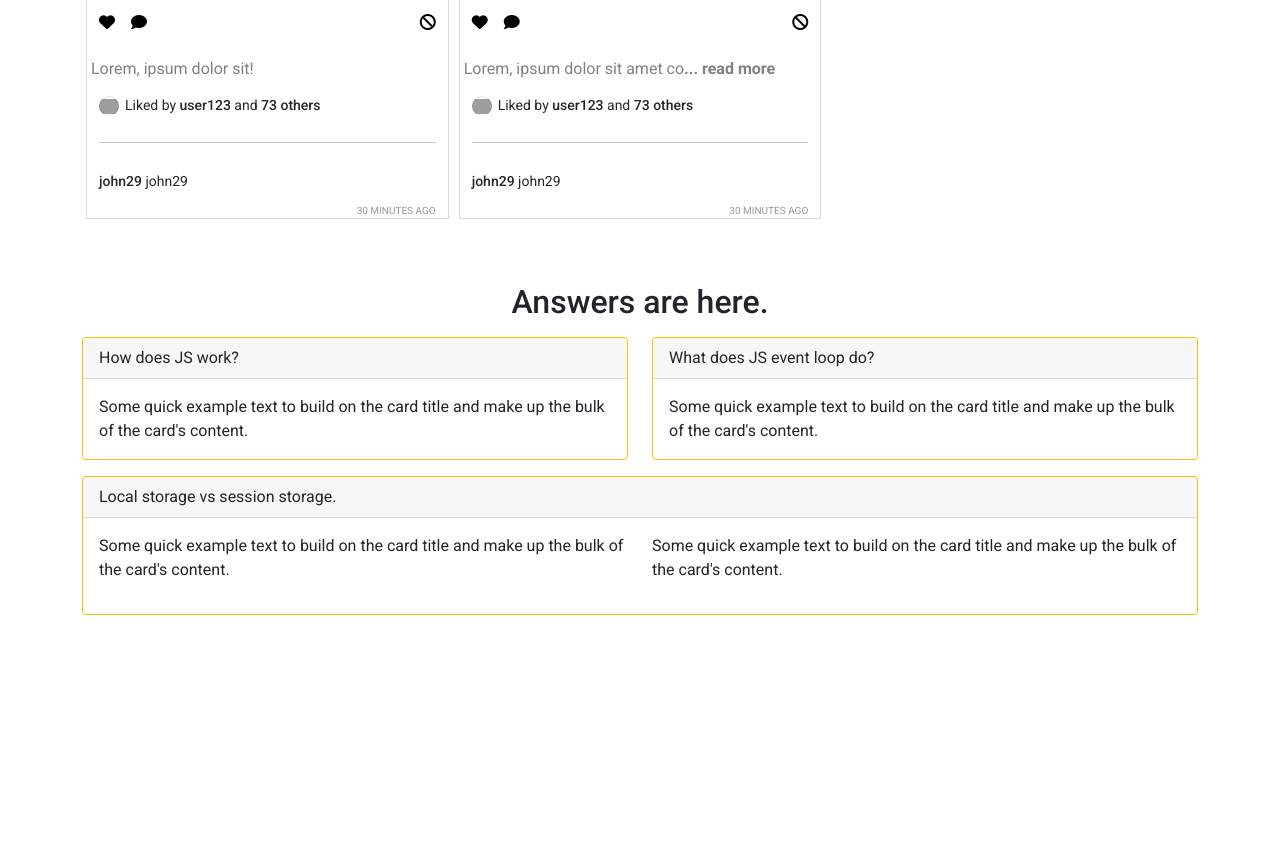
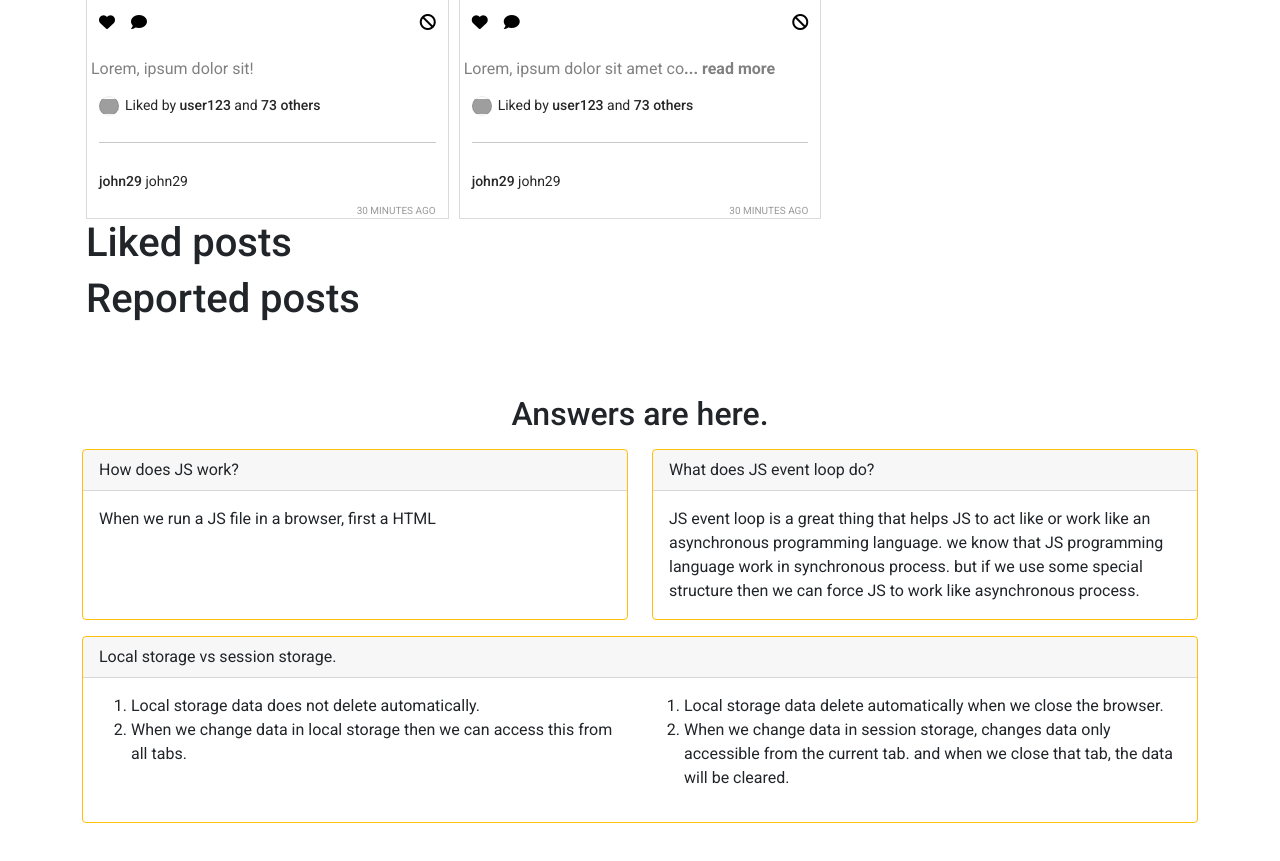
Before and after one commit to moniruzzaman01/insta-shohor-js-site, a plain HTML site: page index.html in a window 1280 px wide. Shown: the part 1265-2126 px from the top of the page. Before the commit the page ends 1944 px from the top, so only its background shows below. Drawn offline with nearby package versions, Linux system fonts and the light colour scheme; grey boxes are pictures that could not be loaded.

Commit message:
liked post and reported post page's heading not shown problem solved

```diff
--- a/index.html
+++ b/index.html
@@ -79,56 +79,76 @@
       </nav>
     </header>
     <main class="main container mx-auto p-3">
-      <div id="posts"></div>
-      <div id="liked">
+      <div id="posts">
+        <!-- all posts will be shown here. -->
+      </div>
+      <div>
         <h1>Liked posts</h1>
+        <div id="liked"></div>
       </div>
 
-      <div id="reported">
+      <div>
         <h1>Reported posts</h1>
+        <div id="reported"></div>
       </div>
     </main>
     <!-- answering section -->
     <section class="container my-5">
       <h2 class="my-3 text-center">Answers are here.</h2>
       <div class="row row-cols-2">
-        <div class="col">
-          <div class="card border-warning mb-3">
+        <div class="col mb-3">
+          <div class="card border-warning h-100">
             <div class="card-header">How does JS work?</div>
             <div class="card-body">
               <p class="card-text">
-                Some quick example text to build on the card title and make up
-                the bulk of the card's content.
+                When we run a JS file in a browser, first a HTML
               </p>
             </div>
           </div>
         </div>
-        <div class="col">
-          <div class="card border-warning mb-3">
+        <div class="col mb-3">
+          <div class="card border-warning h-100">
             <div class="card-header">What does JS event loop do?</div>
             <div class="card-body">
               <p class="card-text">
-                Some quick example text to build on the card title and make up
-                the bulk of the card's content.
+                JS event loop is a great thing that helps JS to act like or work
+                like an asynchronous programming language. we know that JS
+                programming language work in synchronous process. but if we use
+                some special structure then we can force JS to work like
+                asynchronous process.
               </p>
             </div>
           </div>
         </div>
       </div>
       <div class="row">
-        <div class="col">
-          <div class="card border-warning mb-3">
+        <div class="col mb-3">
+          <div class="card border-warning h-100">
             <div class="card-header">Local storage vs session storage.</div>
             <div class="card-body">
               <div class="row row-cols-2">
-                <p class="card-text">
-                  Some quick example text to build on the card title and make up
-                  the bulk of the card's content.
-                </p>
-                <p class="card-text">
-                  Some quick example text to build on the card title and make up
-                  the bulk of the card's content.
-                </p>
+                <div class="col">
+                  <ol>
+                    <li>Local storage data does not delete automatically.</li>
+                    <li>
+                      When we change data in local storage then we can access
+                      this from all tabs.
+                    </li>
+                  </ol>
+                </div>
+                <div class="col">
+                  <ol>
+                    <li>
+                      Local storage data delete automatically when we close the
+                      browser.
+                    </li>
+                    <li>
+                      When we change data in session storage, changes data only
+                      accessible from the current tab. and when we close that
+                      tab, the data will be cleared.
+                    </li>
+                  </ol>
+                </div>
               </div>
             </div>
           </div>
```
